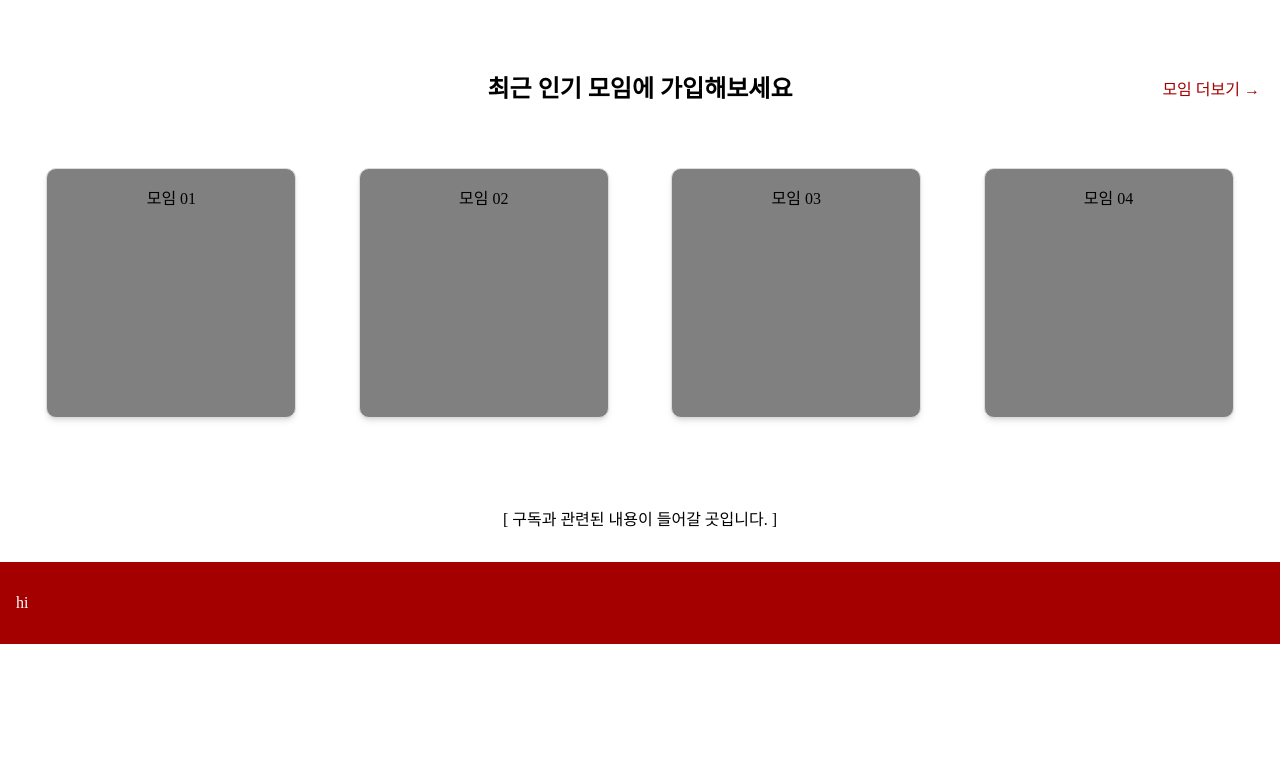
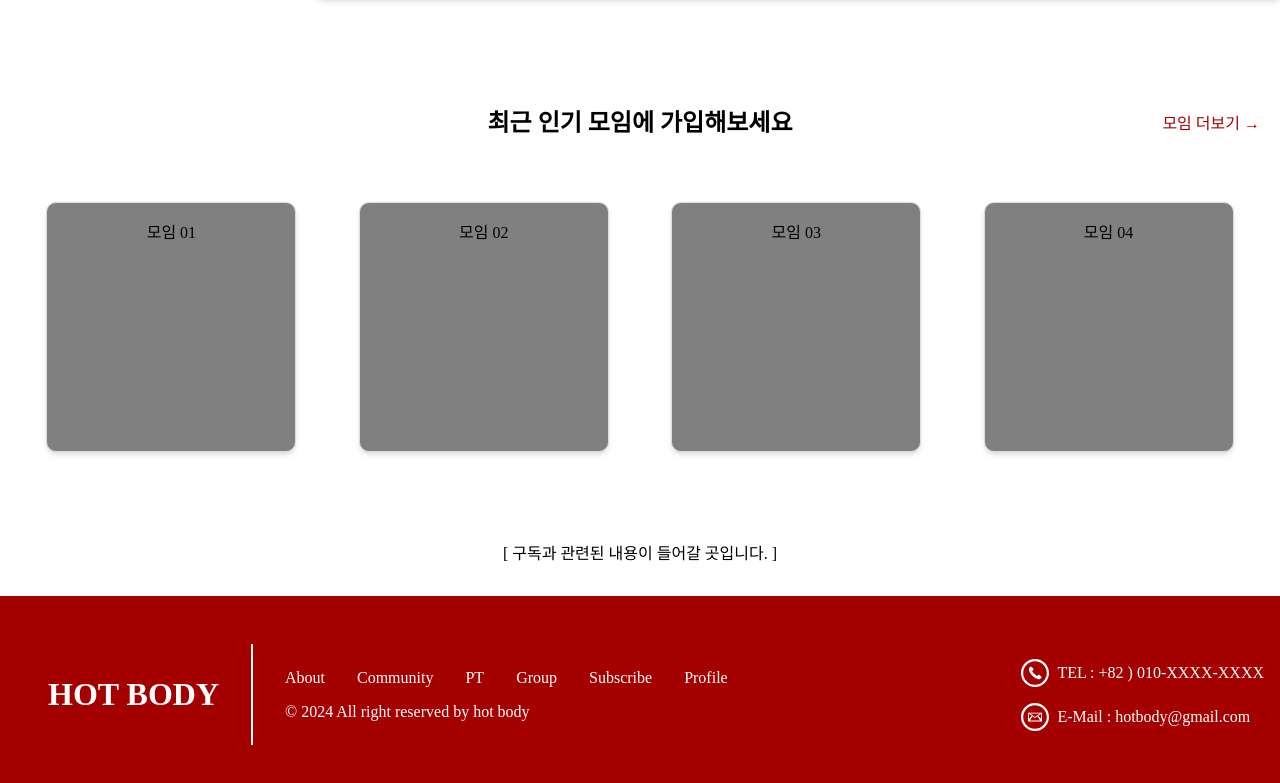
Before and after one commit to hpe2/HOT_BODY, a React (Vite) app in the folder client/: page / in a window 1280 px wide. Shown: the part 1027-1810 px from the top of the page. Before the commit the page ends 1671 px from the top, so only its background shows below. Built offline with nearby package versions, Linux system fonts and the light colour scheme; a web font is replaced by a local one.

Commit message:
Feat: footer ui

```diff
--- a/client/src/components/Footer.jsx
+++ b/client/src/components/Footer.jsx
@@ -1,13 +1,40 @@
-import '../style/footer.css';
+import "../style/footer.css";
+import MailIcon from '/public/images/mail.svg';
+import TelIcon from '/public/images/phone.svg';
 
 const Footer = () => {
   return (
-    <div className='footer-wrap'>
+    <div className="footer-wrap">
       <div className="footer-container">
-        hi
+        <div className='footer-left'>
+          <h1>HOT BODY</h1>
+
+          <div className="footer-mid">
+            <ul className="footer-menu-lists">
+              <li>About</li>
+              <li>Community</li>
+              <li>PT</li>
+              <li>Group</li>
+              <li>Subscribe</li>
+              <li>Profile</li>
+            </ul>
+            <p>&copy; 2024 All right reserved by hot body</p>
+          </div>
+        </div>
+
+        <ul className='footer-right'>
+          <li>
+            <img src={TelIcon} alt="tel" />
+            TEL : +82 ) 010-XXXX-XXXX
+          </li>
+          <li>
+            <img src={MailIcon} alt="mail" />
+            E-Mail : hotbody@gmail.com
+          </li>
+        </ul>
       </div>
     </div>
-  )
-}
+  );
+};
 
-export default Footer
+export default Footer;
--- a/client/src/components/home/HomeBanner.jsx
+++ b/client/src/components/home/HomeBanner.jsx
@@ -57,8 +57,8 @@ const HomeBanner = () => {
       <div className='home-banner-text'>
         <p className='home-this-year'>2024</p>
         <h1 className='home-banner-title'>
-          <span className='point-color'>Hot Body</span> Journey<br/>
-          Starts Here
+          <span className='point-color'>핫바디</span>를 위한 여정<br/>
+          지금 떠나세요
         </h1>
 
         <ul className='home-banner-intro'>
--- a/client/src/style/footer.css
+++ b/client/src/style/footer.css
@@ -5,10 +5,50 @@
 
 .footer-container {
   max-width: 1280px;
-  padding: 2rem 1rem;
+  padding: 3rem 1rem;
   margin: 0 auto;
   width: 100%;
-
   display: flex;
   justify-content: space-between;
+  align-items: center;
 }
+
+.footer-container h1{
+  border-right: 2px solid white;
+  padding-right: 2rem;
+  padding: 2rem;
+}
+
+.footer-left {
+  display: flex;
+  align-items: center;
+  gap: 2rem;
+}
+
+.footer-mid {
+  display: flex;
+  flex-direction: column;
+  gap: 1rem;
+}
+
+.footer-menu-lists {
+  display: flex;
+  gap: 2rem;
+  cursor: pointer;
+}
+
+.footer-right{
+  display: flex;
+  flex-direction: column;
+  gap: 1rem;
+}
+
+.footer-right li{
+  display: flex;
+  align-items: center;
+  gap: 0.5rem;
+}
+
+.footer-right img {
+  width: 1.75rem;
+}
```
Also changed, not shown: client/public/images/mail.svg (added), client/public/images/phone.svg (added).
